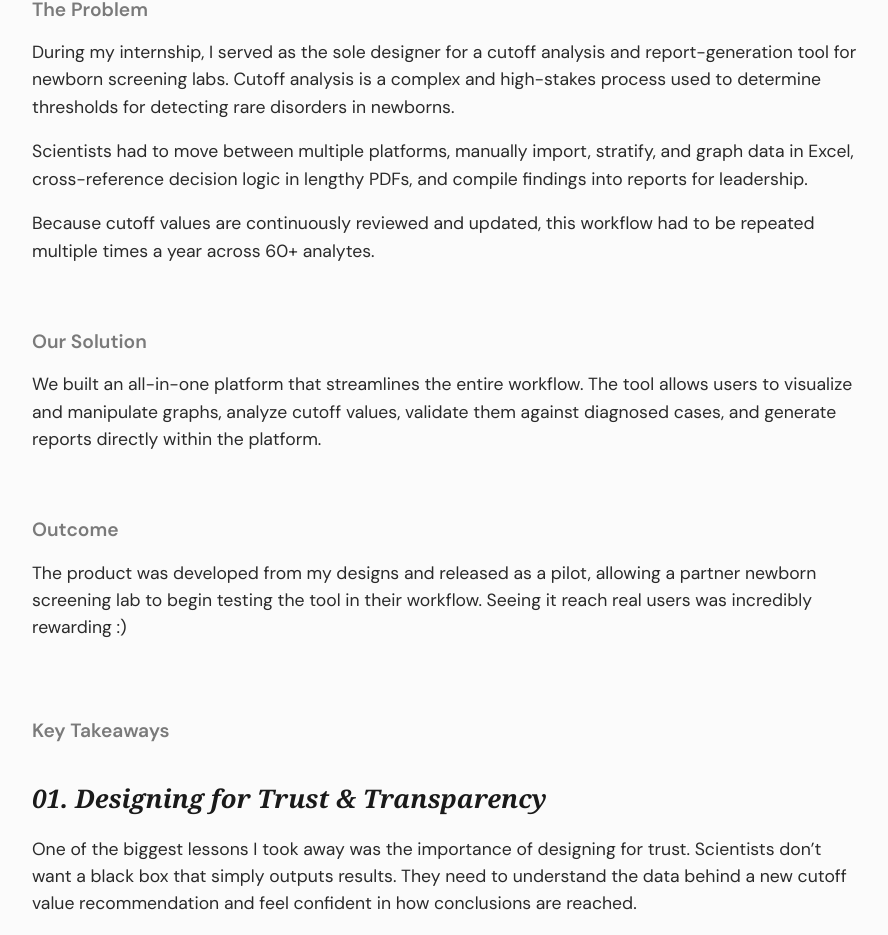
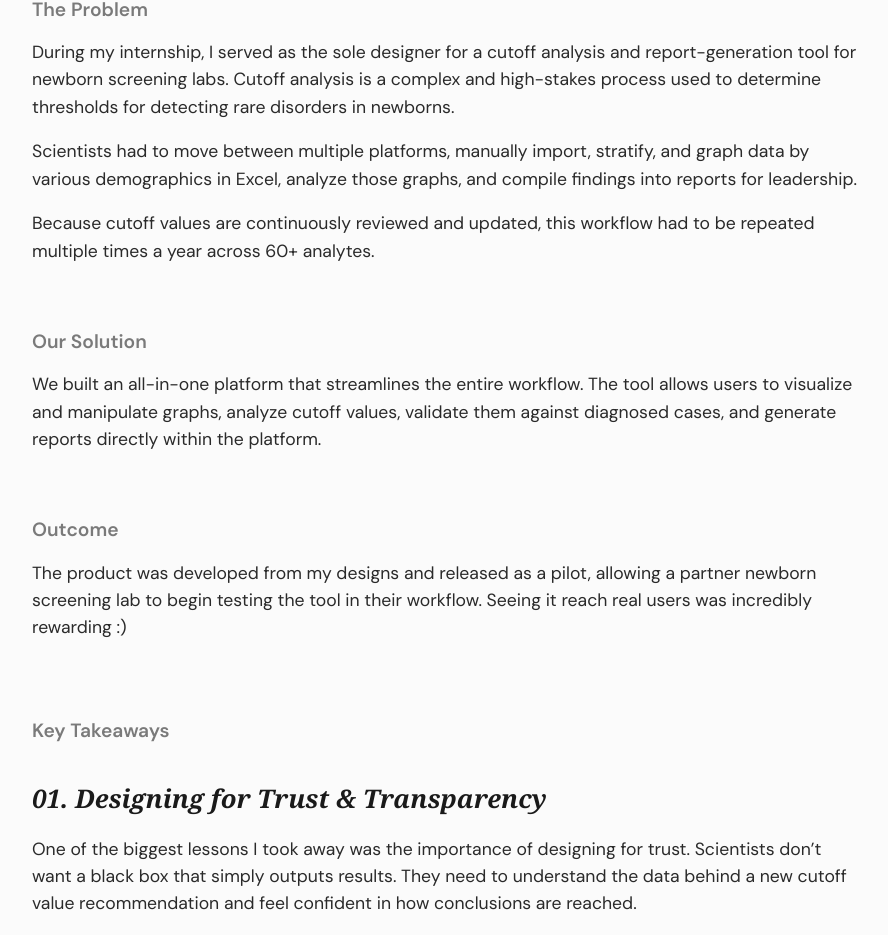
Before and after one commit to Katiiesun/portfolio, a React (Create React App) app: page /NewbornScreening in a window 1280 px wide. Shown: the part 1517-2452 px from the top of the page, without its empty margins (192-1080 px from the left). Built offline with nearby package versions, Linux system fonts and the light colour scheme.

Commit message:
update to newborns

```diff
--- a/src/components/NewbornScreening.js
+++ b/src/components/NewbornScreening.js
@@ -78,8 +78,7 @@ function NewbornScreening() {
 
           <p>
             Scientists had to move between multiple platforms, manually import,
-            stratify, and graph data in Excel, cross-reference decision logic in
-            lengthy PDFs, and compile findings into reports for leadership.
+            stratify, and graph data by various demographics in Excel, analyze those graphs, and compile findings into reports for leadership.
           </p>
 
           <p>
```
